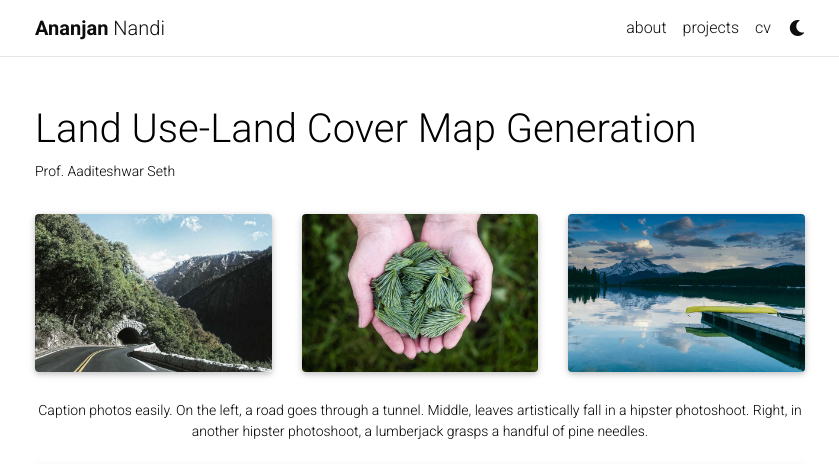
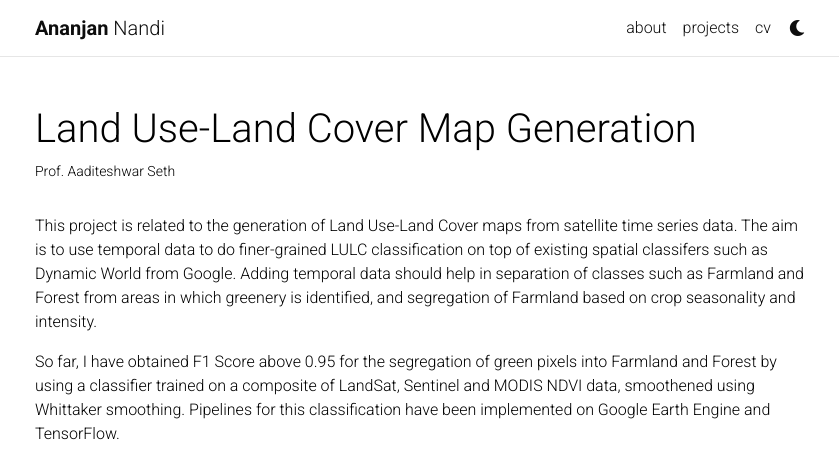
Before and after one commit to ananjan-nandi-9/ananjan-nandi-9.github.io, a Jekyll site: the page built from _projects/2_project.md, in a window 1280 px wide and 1400 px high. Shown: the top 464 px of the window, without its empty margins (220-1059 px from the left). Built offline with Jekyll 4.4.1, drawn with Linux system fonts in a browser that asks for light colours; full-size pictures stand in for the smaller copies a plugin makes; comment, search, counter and statistics services are not loaded; a style sheet for code colours, icons or effects is not loaded; some of the changed text lies outside the part shown.

Commit message:
Update 2_project.md

```diff
--- a/_projects/2_project.md
+++ b/_projects/2_project.md
@@ -2,35 +2,28 @@
 layout: page
 title: Land Use-Land Cover Map Generation
 description: Prof. Aaditeshwar Seth
-img: assets/img/3.jpg
+img: assets/img/LULC_India.png
 importance: 2
 category: work
 published: true
 ---
 
+This project is related to the generation of Land Use-Land Cover maps from satellite time series data. The aim is to use temporal data to do finer-grained LULC classification on top of existing spatial classifers such as Dynamic World from Google. Adding temporal data should help in separation of classes such as Farmland and Forest from areas in which greenery is identified, and segregation of Farmland based on crop seasonality and intensity.
 
+So far, I have obtained F1 Score above 0.95 for the segregation of green pixels into Farmland and Forest by using a classifier trained on a composite of LandSat, Sentinel and MODIS NDVI data, smoothened using Whittaker smoothing. Pipelines for this classification have been implemented on Google Earth Engine and TensorFlow.
+
+Have a look at the results below:
 
 <div class="row">
     <div class="col-sm mt-3 mt-md-0">
-        {% include figure.html path="assets/img/1.jpg" title="example image" class="img-fluid rounded z-depth-1" %}
+        {% include figure.html path="assets/img/LULC_Raw.jpg" title="example image" class="img-fluid rounded z-depth-1" %}
     </div>
     <div class="col-sm mt-3 mt-md-0">
-        {% include figure.html path="assets/img/3.jpg" title="example image" class="img-fluid rounded z-depth-1" %}
-    </div>
-    <div class="col-sm mt-3 mt-md-0">
-        {% include figure.html path="assets/img/5.jpg" title="example image" class="img-fluid rounded z-depth-1" %}
+        {% include figure.html path="assets/img/LULC_Mandya.jpg" title="example image" class="img-fluid rounded z-depth-1" %}
     </div>
 </div>
 <div class="caption">
-    Caption photos easily. On the left, a road goes through a tunnel. Middle, leaves artistically fall in a hipster photoshoot. Right, in another hipster photoshoot, a lumberjack grasps a handful of pine needles.
-</div>
-<div class="row">
-    <div class="col-sm mt-3 mt-md-0">
-        {% include figure.html path="assets/img/5.jpg" title="example image" class="img-fluid rounded z-depth-1" %}
-    </div>
-</div>
-<div class="caption">
-    This image can also have a caption. It's like magic.
+    LULC Map for area around Mandya,
 </div>
 
 You can also put regular text between your rows of images.
```
